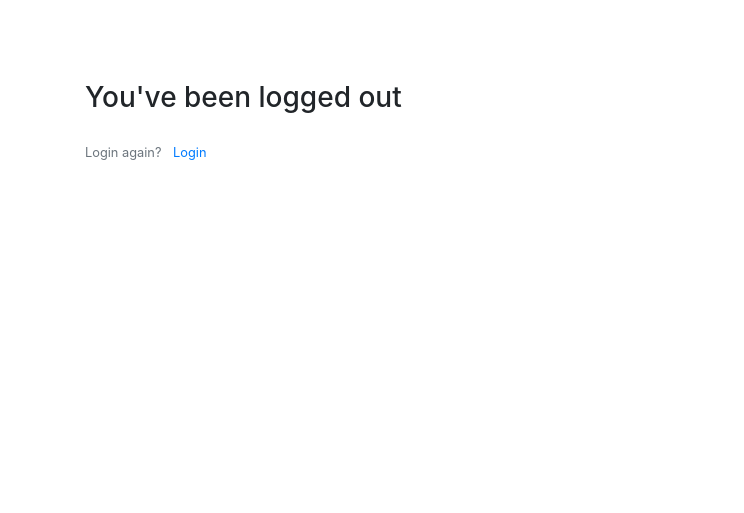
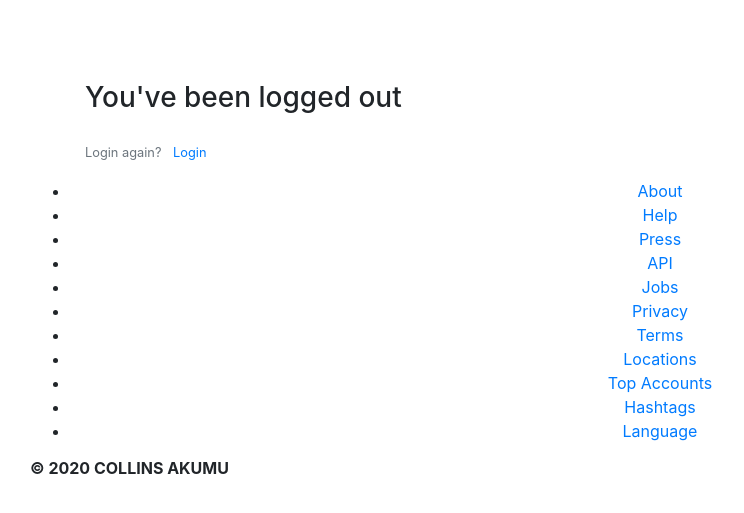
Before and after one commit to Akumucollins/Instagram-Clone, a Django app: page /logout/ in a window 1280 px wide. Shown: the top 513 px of the page, without its empty margins (0-744 px from the left). Run offline with Django 3.2, Linux system fonts and the light colour scheme; parts of the project's set-up code (start-up, migrations or seed data) failed here and were passed over; some libraries are stand-ins or nearby versions.

Commit message:
created a image row and a card body and added a footer

```diff
--- a/users/templates/users/logout.html
+++ b/users/templates/users/logout.html
@@ -8,4 +8,25 @@
         </small>
     </div>
 </div>
+<div class="footer mt-3">
+    <div class="col-md-12">
+        <div class=" text-center">
+            <ul class="footer-page">
+                <li class="footer"><a class="about" href="https://about.instagram.com/">About</a></li>
+                <li class="footer"><a class="help" href="https://help.instagram.com/">Help</a></li>
+                <li class="footer"><a class="blog" href="https://about.instagram.com/blog/">Press</a></li>
+                <li class="footer"><a class="developer" href="/developer/">API</a></li>
+                <li class="footer"><a class="jobs" href="/about/jobs/">Jobs</a></li>
+                <li class="footer"><a class="privacy" href="/legal/privacy/">Privacy</a></li>
+                <li class="footer"><a class="terms" href="/legal/terms/">Terms</a></li>
+                <li class="footer"><a class="locations" href="/explore/locations/">Locations</a></li>
+                <li class="footer"><a class="profiles" href="/directory/profiles/">Top Accounts</a></li>
+                <li class="footer"><a class="hashtags" href="/directory/hashtags/">Hashtags</a></li>
+                <li class="footer"><a class="language" href="https://techcrunch.com/tag/language-support/">Language</a>
+                </li>
+            </ul>
+        </div>
+        <h6 class="copyright font-weight-bold">© 2020 COLLINS AKUMU</h6>
+    </div>
+</div>
 {% endblock content %}
```
